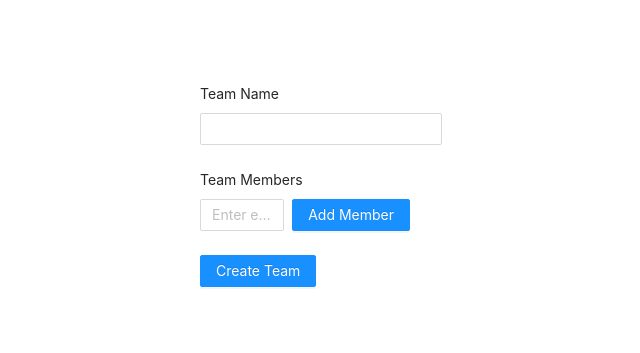
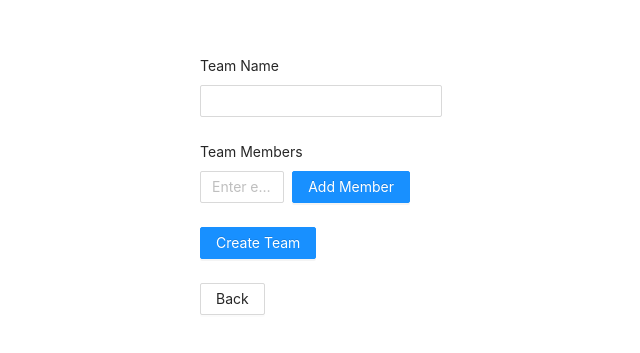
Before and after one commit to jerry729/CS180-A-Fancy-Time-Management-Tool, a Vue app in the folder CS180SL/: page /team in a window 1280 px wide. Shown: the part 203-556 px from the top of the page, without its empty margins (319-959 px from the left). Built offline with nearby package versions, Linux system fonts and the light colour scheme.

Commit message:
added back button

```diff
--- a/CS180SL/src/views/MakeTeam.vue
+++ b/CS180SL/src/views/MakeTeam.vue
@@ -23,6 +23,9 @@
     <a-form-item>
         <a-button type="primary" html-type="submit">Create Team</a-button>
     </a-form-item>
+    <a-form-item>
+        <a-button class="back-button" @click="goBack">Back</a-button>
+      </a-form-item>
     </a-form>
 </div>
 </template>
@@ -31,6 +34,11 @@
 import { defineComponent, reactive } from "vue";
 import { Form, Input, Select, Button } from "ant-design-vue";
 export default defineComponent({
+methods: {
+    goBack() {
+        this.$router.push('/');
+    }
+},
 components: {
     "a-form": Form,
     "a-form-item": Form.Item,
@@ -98,4 +106,6 @@
 .add-member-button {
 margin-left: 8px;
 }
+
+
 </style>
```
Lines whose indentation alone changed are shown as unchanged.
